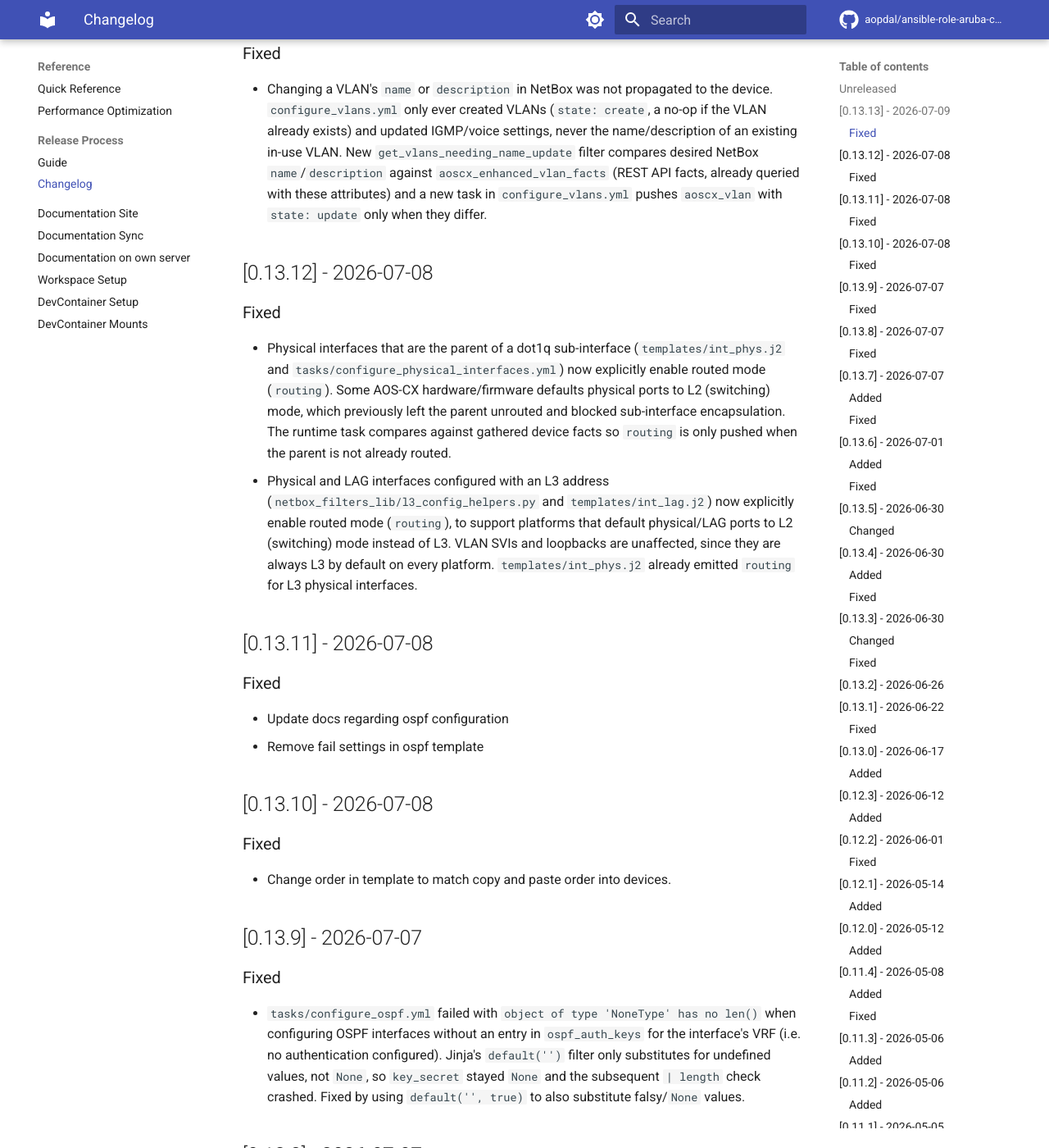
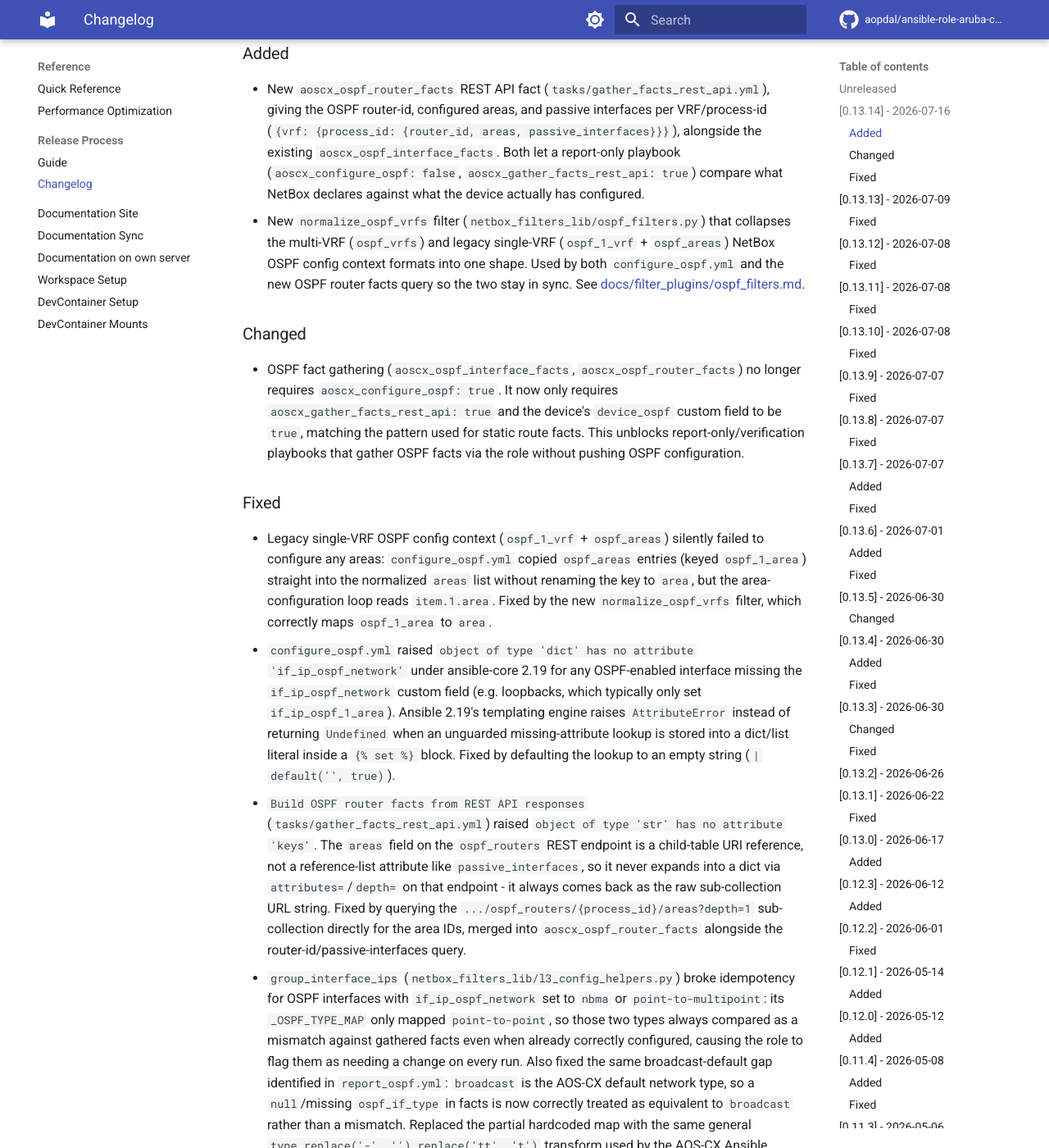
Before and after one commit to aopdal/ansible-role-aruba-cx-switch, an MkDocs documentation site: the page built from docs/CHANGELOG.md, in a window 1280 px wide and 1400 px high, scrolled down 411 px. Shown: the whole window at 82% size. Built offline with MkDocs 1.6.1 and Material for MkDocs 9.7.7, drawn with Linux system fonts in a browser that asks for light colours; comment, search, counter and statistics services are not loaded; some of the changed text lies outside the part shown.

Commit message:
chore: release version 0.13.14

```diff
--- a/docs/CHANGELOG.md
+++ b/docs/CHANGELOG.md
@@ -6,6 +6,24 @@ The format is based on [Keep a Changelog](https://keepachangelog.com/en/1.0.0/),
 and this project adheres to [Semantic Versioning](https://semver.org/spec/v2.0.0.html).
 
 ## [Unreleased]
+
+## [0.13.14] - 2026-07-16
+
+### Added
+
+- New `aoscx_ospf_router_facts` REST API fact (`tasks/gather_facts_rest_api.yml`), giving the OSPF router-id, configured areas, and passive interfaces per VRF/process-id (`{vrf: {process_id: {router_id, areas, passive_interfaces}}}`), alongside the existing `aoscx_ospf_interface_facts`. Both let a report-only playbook (`aoscx_configure_ospf: false`, `aoscx_gather_facts_rest_api: true`) compare what NetBox declares against what the device actually has configured.
+- New `normalize_ospf_vrfs` filter (`netbox_filters_lib/ospf_filters.py`) that collapses the multi-VRF (`ospf_vrfs`) and legacy single-VRF (`ospf_1_vrf` + `ospf_areas`) NetBox OSPF config context formats into one shape. Used by both `configure_ospf.yml` and the new OSPF router facts query so the two stay in sync. See [docs/filter_plugins/ospf_filters.md](docs/filter_plugins/ospf_filters.md).
+
+### Changed
+
+- OSPF fact gathering (`aoscx_ospf_interface_facts`, `aoscx_ospf_router_facts`) no longer requires `aoscx_configure_ospf: true`. It now only requires `aoscx_gather_facts_rest_api: true` and the device's `device_ospf` custom field to be `true`, matching the pattern used for static route facts. This unblocks report-only/verification playbooks that gather OSPF facts via the role without pushing OSPF configuration.
+
+### Fixed
+
+- Legacy single-VRF OSPF config context (`ospf_1_vrf` + `ospf_areas`) silently failed to configure any areas: `configure_ospf.yml` copied `ospf_areas` entries (keyed `ospf_1_area`) straight into the normalized `areas` list without renaming the key to `area`, but the area-configuration loop reads `item.1.area`. Fixed by the new `normalize_ospf_vrfs` filter, which correctly maps `ospf_1_area` to `area`.
+- `configure_ospf.yml` raised `object of type 'dict' has no attribute 'if_ip_ospf_network'` under ansible-core 2.19 for any OSPF-enabled interface missing the `if_ip_ospf_network` custom field (e.g. loopbacks, which typically only set `if_ip_ospf_1_area`). Ansible 2.19's templating engine raises `AttributeError` instead of returning `Undefined` when an unguarded missing-attribute lookup is stored into a dict/list literal inside a `{% set %}` block. Fixed by defaulting the lookup to an empty string (`| default('', true)`).
+- `Build OSPF router facts from REST API responses` (`tasks/gather_facts_rest_api.yml`) raised `object of type 'str' has no attribute 'keys'`. The `areas` field on the `ospf_routers` REST endpoint is a child-table URI reference, not a reference-list attribute like `passive_interfaces`, so it never expands into a dict via `attributes=`/`depth=` on that endpoint - it always comes back as the raw sub-collection URL string. Fixed by querying the `.../ospf_routers/{process_id}/areas?depth=1` sub-collection directly for the area IDs, merged into `aoscx_ospf_router_facts` alongside the router-id/passive-interfaces query.
+- `group_interface_ips` (`netbox_filters_lib/l3_config_helpers.py`) broke idempotency for OSPF interfaces with `if_ip_ospf_network` set to `nbma` or `point-to-multipoint`: its `_OSPF_TYPE_MAP` only mapped `point-to-point`, so those two types always compared as a mismatch against gathered facts even when already correctly configured, causing the role to flag them as needing a change on every run. Also fixed the same broadcast-default gap identified in `report_ospf.yml`: `broadcast` is the AOS-CX default network type, so a `null`/missing `ospf_if_type` in facts is now correctly treated as equivalent to `broadcast` rather than a mismatch. Replaced the partial hardcoded map with the same general `type.replace('-', '').replace('tt', 't')` transform used by the AOS-CX Ansible collection.
 
 ## [0.13.13] - 2026-07-09
 
```
Also changed, not shown: CHANGELOG.md (+18 -0 lines), 1 other file.
